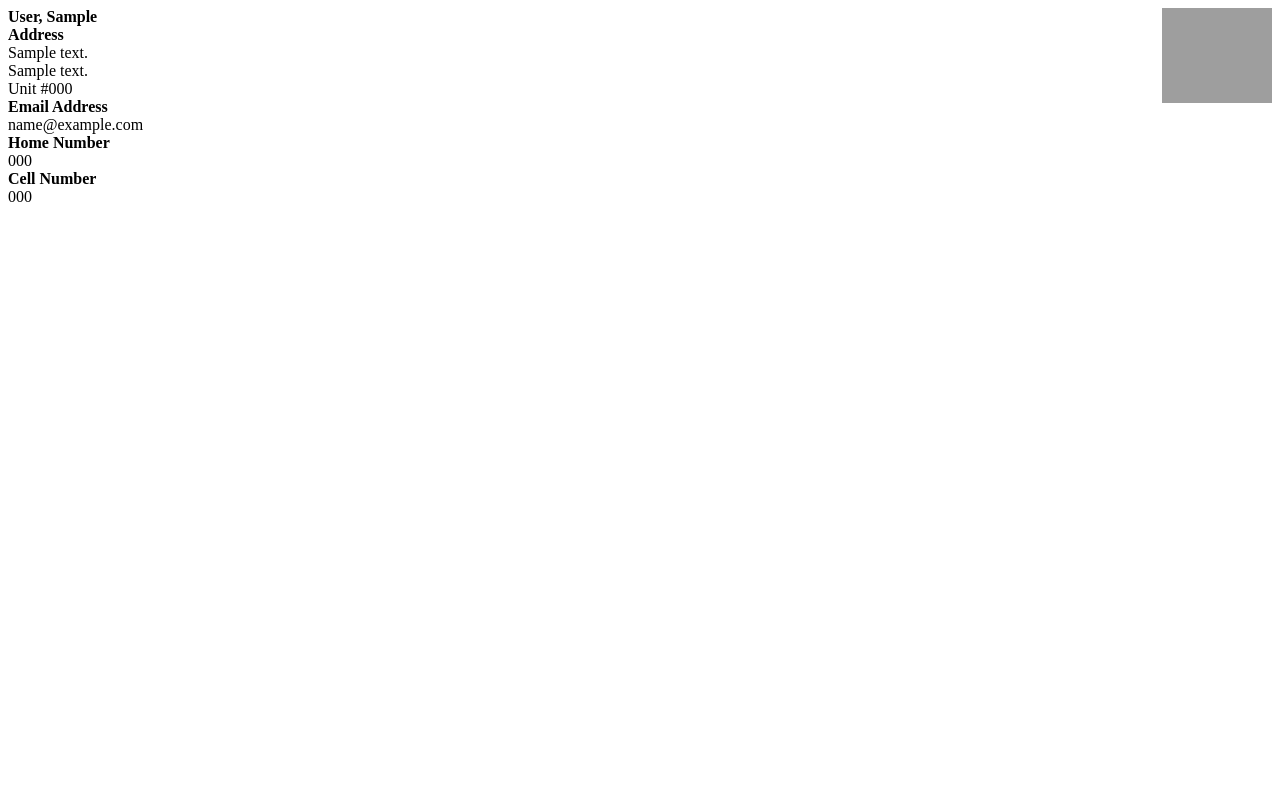
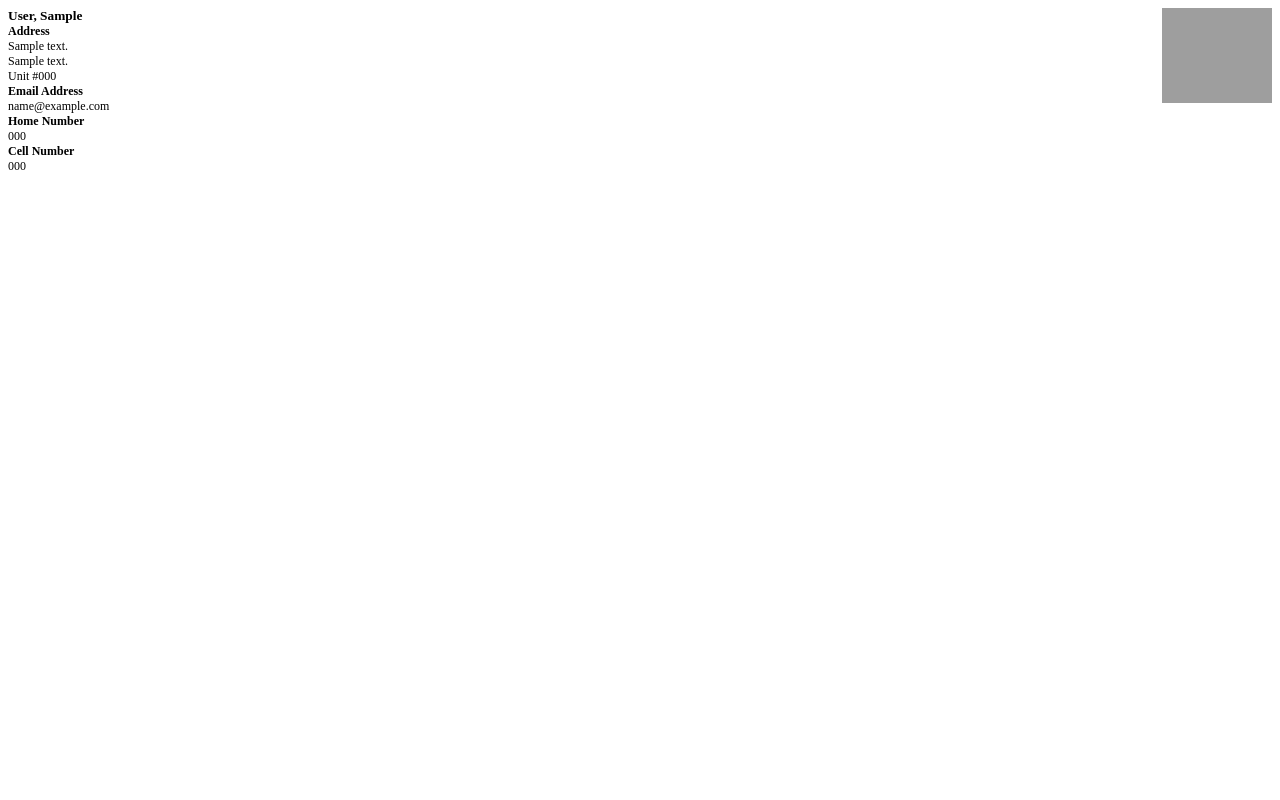
Before and after one commit to gtalent/soma, a Django app: template church_directory/templates/church_directory/person.html in a window 1280 px wide. Run offline with Django 3.2, Linux system fonts and the light colour scheme; the template is opened without the code that fills it: values that come from a table or form of the project are taken from there, others are empty; tables that the repository leaves empty hold one stand-in row (values such as "Sample post"); grey boxes are pictures that could not be loaded.

Commit message:
Add parent and middle name fields to person, reduce font size in directory PDF

```diff
--- a/church_directory/models.py
+++ b/church_directory/models.py
@@ -29,13 +29,12 @@ SEXES = (
 # Create your models here.
 
 class Person(models.Model):
-	person_id = models.AutoField("ID", primary_key=True)
+	person_id = models.AutoField('ID', primary_key=True)
 	first_name = models.CharField('First Name', max_length=50)
+	middle_name = models.CharField('Middle Name', max_length=50, null=True, blank=True)
 	last_name = models.CharField('Last Name', max_length=50)
 	suffix = models.CharField('Suffix', max_length=5, null=True, blank=True)
-	sex = models.IntegerField(
-	    choices=SEXES,
-	)
+	sex = models.IntegerField(choices=SEXES)
 	birthday = models.DateField()
 	home_number = models.CharField('Home Number', max_length=10, blank=True, null=True)
 	cell_number = models.CharField('Cell Number', max_length=10, blank=True, null=True)
@@ -43,9 +42,9 @@ class Person(models.Model):
 	address_line1 = models.CharField('Address Line 1', max_length=50)
 	address_line2 = models.CharField('Address Line 2', max_length=50, null=True, blank=True)
 	unit_number = models.CharField('Apartment Number', max_length=10, null=True, blank=True)
-	membership_status = models.IntegerField(
-	    choices=MEMBERSHIP_STATUS,
-	)
+	membership_status = models.IntegerField(choices=MEMBERSHIP_STATUS)
+	father = models.ForeignKey('Person', on_delete=models.SET_NULL, related_name='father_child', null=True, blank=True)
+	mother = models.ForeignKey('Person', on_delete=models.SET_NULL, related_name='mother_child', null=True, blank=True)
 	picture = ResizedImageField(size=[150, 130], crop=['middle', 'center'], upload_to=PERSON_PICTURE_DIR, null=True, blank=True)
 
 	class Meta:
--- a/church_directory/templates/church_directory/person.html
+++ b/church_directory/templates/church_directory/person.html
@@ -18,15 +18,15 @@
 			.directoryEntry {
 				page-break-inside: avoid;
 				height: auto;
-				min-height: 200px !important;
+				min-height: 150px !important;
 			}
 			.personName {
-				font-size: 12pt;
+				font-size: 10pt;
 				font-weight: 600;
 			}
 			.fieldTitle {
 				font-weight: 600;
-				font-size: 12pt;
+				font-size: 9pt;
 			}
 			.directoryPicture {
 				float: right;
@@ -34,7 +34,7 @@
 				height: 95px;
 			}
 			body {
-				font-size: 12pt;
+				font-size: 9pt;
 				font-family: "Sans-serif";
 			}
 		</style>
--- a/church_directory/urls.py
+++ b/church_directory/urls.py
@@ -3,5 +3,6 @@ from django.contrib import admin
 from . import views
 
 urlpatterns = [
-    url(r'^', views.index),
+    url(r'^', views.church_directory_pdf),
+    url(r'^church_directory.pdf', views.church_directory_pdf),
 ]
--- a/church_directory/views.py
+++ b/church_directory/views.py
@@ -15,8 +15,8 @@ def _person_image_fetch(url):
 # Create your views here.
 
 @login_required
-def index(rqst):
-	people = Person.objects.all()
+def church_directory_pdf(rqst):
+	people = Person.objects.all().order_by('last_name', 'first_name')
 	t = loader.get_template('church_directory/person.html')
 	c = Context({'people': people})
 	html_doc = t.render(c)
```
Also changed, not shown: church_directory/migrations/0008_auto_20161026_0027.py (added), 3 other files.
